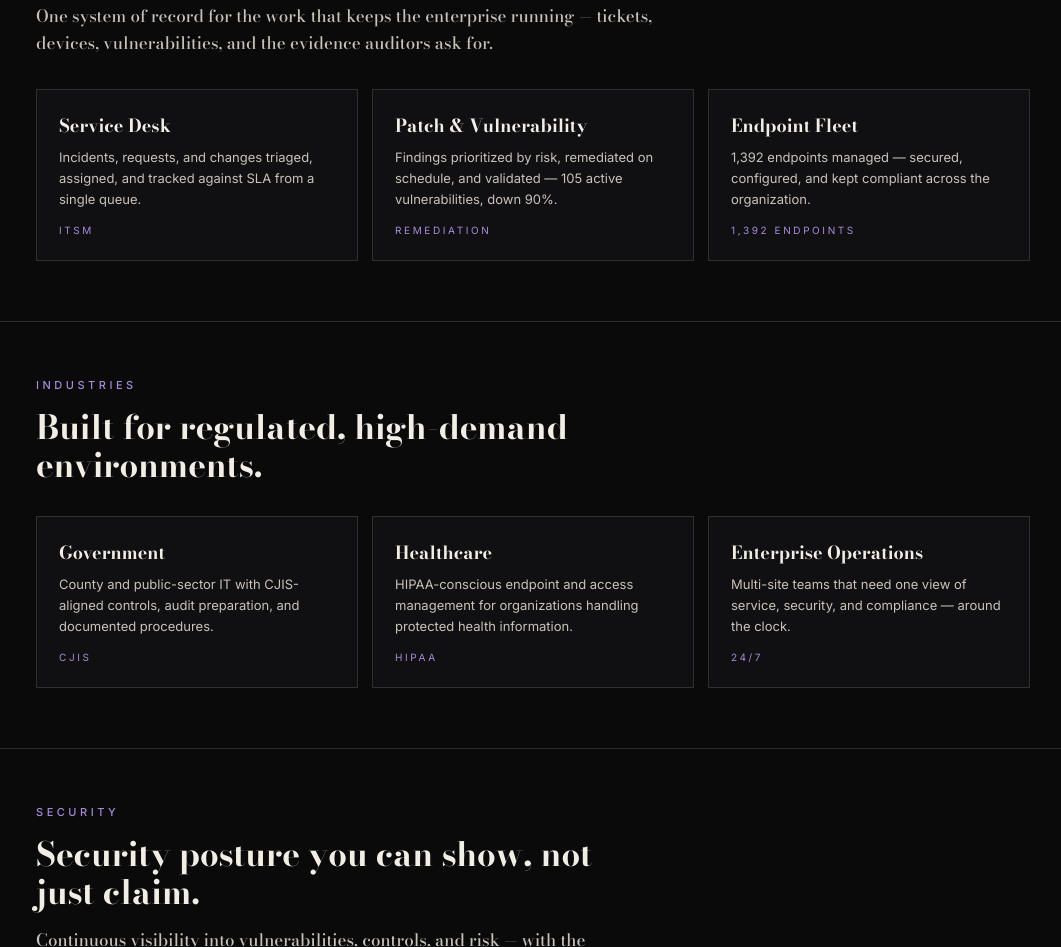
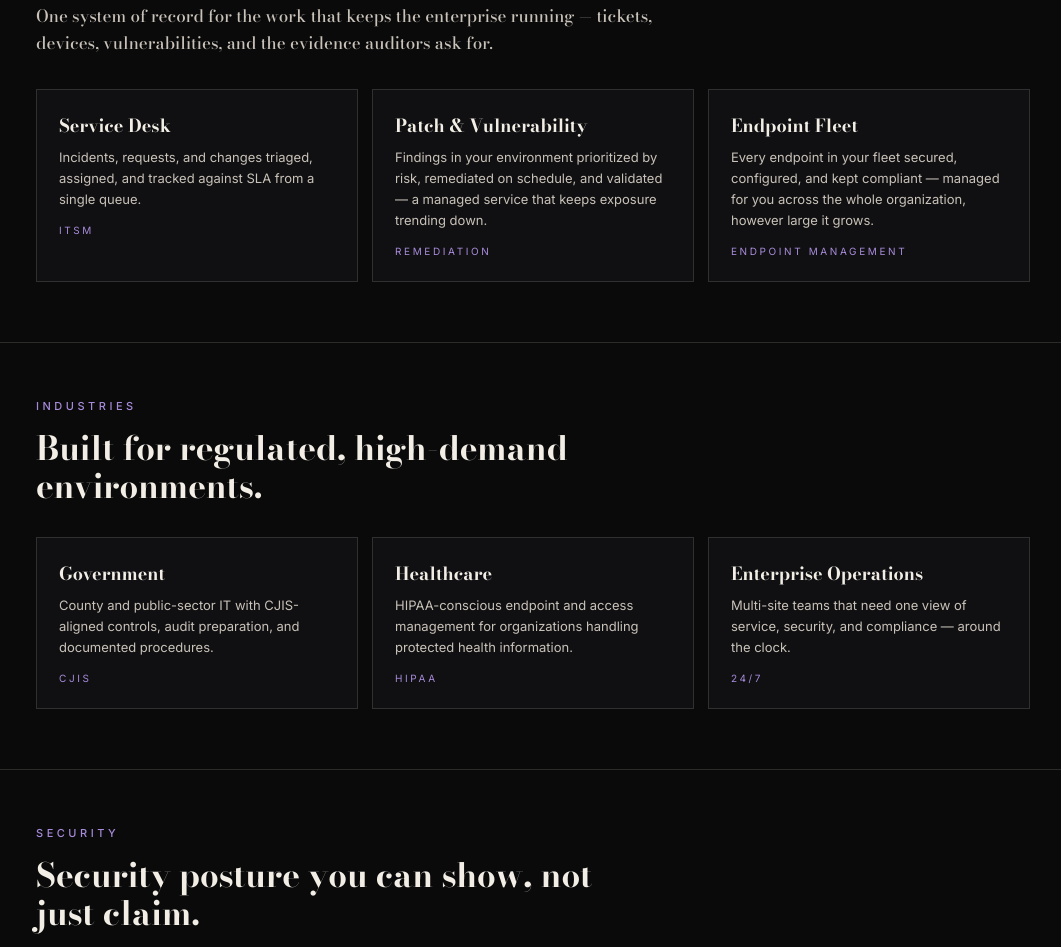
Before and after one commit to jamiahmcquiller/Null, a plain HTML site: page index.html in a window 1280 px wide. Shown: the part 1159-2106 px from the top of the page, without its empty margins (206-1267 px from the left). Drawn offline with nearby package versions, Linux system fonts and the light colour scheme.

Commit message:
Reframe Patch & Vulnerability and Endpoint Fleet as services, drop workplace counts

```diff
--- a/index.html
+++ b/index.html
@@ -442,8 +442,8 @@
       <p class="lede">One system of record for the work that keeps the enterprise running — tickets, devices, vulnerabilities, and the evidence auditors ask for.</p>
       <div class="cols">
         <div class="mini"><h3>Service Desk</h3><p>Incidents, requests, and changes triaged, assigned, and tracked against SLA from a single queue.</p><span class="tag">ITSM</span></div>
-        <div class="mini"><h3>Patch &amp; Vulnerability</h3><p>Findings prioritized by risk, remediated on schedule, and validated — 105 active vulnerabilities, down 90%.</p><span class="tag">REMEDIATION</span></div>
-        <div class="mini"><h3>Endpoint Fleet</h3><p>1,392 endpoints managed — secured, configured, and kept compliant across the organization.</p><span class="tag">1,392 ENDPOINTS</span></div>
+        <div class="mini"><h3>Patch &amp; Vulnerability</h3><p>Findings in your environment prioritized by risk, remediated on schedule, and validated — a managed service that keeps exposure trending down.</p><span class="tag">REMEDIATION</span></div>
+        <div class="mini"><h3>Endpoint Fleet</h3><p>Every endpoint in your fleet secured, configured, and kept compliant — managed for you across the whole organization, however large it grows.</p><span class="tag">ENDPOINT MANAGEMENT</span></div>
       </div>
     </section>
 
```
